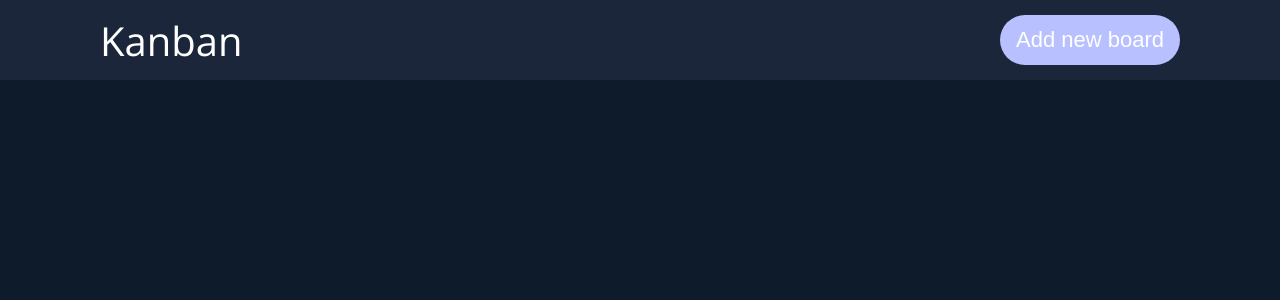
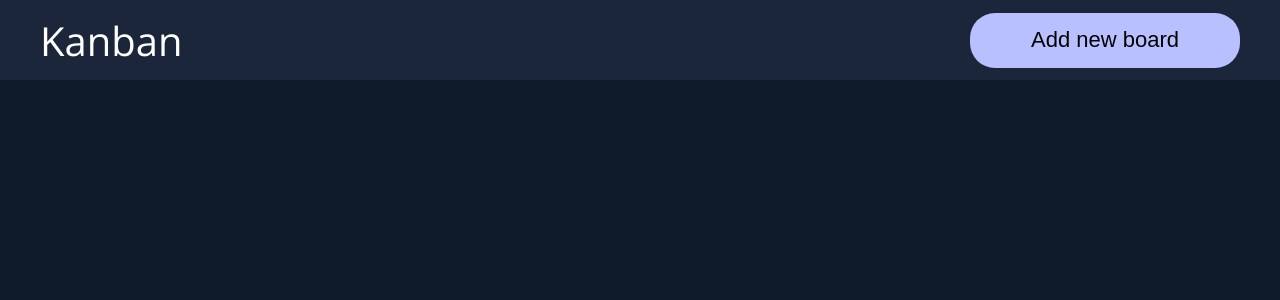
Before and after one commit to FilipKrz03/kanban-board-app-ts, a React (Create React App) app: page / in a window 1280 px wide. Shown: the top 300 px of the page. Built offline with nearby package versions, Linux system fonts and the light colour scheme.

Commit message:
Imroved styling

```diff
--- a/src/Components/Boards/BoardItem.module.scss
+++ b/src/Components/Boards/BoardItem.module.scss
@@ -1,8 +1,23 @@
 @import '../../variables.scss';
 
 .item{
+    animation: appear .4s ease-in-out;
     font-size: $font-l;
     cursor: pointer;
+    position: relative;
+
+    .delate{
+        position: absolute;
+        top: 30%;
+        right: 5%;
+        cursor: pointer;
+    }
+
+    .dashboard{
+        position: absolute;
+        top: 30%;
+        left: 5%;
+    }
 }
 
 .active{
@@ -12,3 +27,13 @@
     color: black;
     border-radius: $border-radius;
 }
+
+@keyframes appear {
+    from{
+        transform: translateX(-80%);
+    }
+    to{
+        transform: translateX(0%);
+    }
+
+}
--- a/src/Components/Boards/BoardItem.tsx
+++ b/src/Components/Boards/BoardItem.tsx
@@ -1,4 +1,8 @@
+import {useDispatch} from 'react-redux';
+import { boardsActions } from '../../store/boards-slice';
 import classes from "./BoardItem.module.scss";
+import DashboardIcon from '@mui/icons-material/Dashboard';
+import DeleteIcon from '@mui/icons-material/Delete';
 
 const BoardItem: React.FC<{
   title: string;
@@ -7,6 +11,13 @@ const BoardItem: React.FC<{
   activeId: number | undefined;
   setActiveId: (id:number) => void ,
 }> = (props) => {
+
+  const dispatch = useDispatch();
+
+  const delateBoardHandler = () => {
+    dispatch(boardsActions.removeBoard(props.id));
+  }
+
   return (
     <li
     onClick={()=> props.setActiveId(props.id)}
@@ -14,6 +25,8 @@ const BoardItem: React.FC<{
         props.activeId === props.id ? classes.active : ""
       }`}
     >
+      <DashboardIcon className={classes.dashboard} />
+      <DeleteIcon className={classes.delate} onClick = {delateBoardHandler} />
       {props.title}
     </li>
   );
--- a/src/Components/Boards/BoardList.module.scss
+++ b/src/Components/Boards/BoardList.module.scss
@@ -5,7 +5,7 @@
   background-color: $backround-second;
   height: calc(100vh - 80px);
   width: 250px;
-  padding-top: 50px;
+  padding: 50px 10px 0px 10px;
   text-align: center;
   font-size: $font-l;
   color: $backround-third;
--- a/src/Components/Header/Header.module.scss
+++ b/src/Components/Header/Header.module.scss
@@ -9,13 +9,13 @@
     font-size: $font-xl;
     height: 80px;
     width: 100vw;
-    padding: 0em 2.5em;
+    padding: 0em 1em;
 
     .adder{
         background-color: $backround-third;
-        color: white;
-        width: 180px;
-        height: 50px;
+        color: black;
+        width: 270px;
+        height: 55px;
         font-size: $font-l;
         border: none;
         border-radius: $border-radius;
--- a/src/store/boards-slice.ts
+++ b/src/store/boards-slice.ts
@@ -17,7 +17,9 @@ const boardsSlice = createSlice({
         } ,
         addItemToBoard(state , action){} ,
         removeItemFromBoard(state , action) {} ,
-        removeBoard(state , action){} ,
+        removeBoard(state , action:PayloadAction<number>){
+           state.boards = state.boards.filter(board => board.id !== action.payload);
+        } ,
     }
 
 })
```
